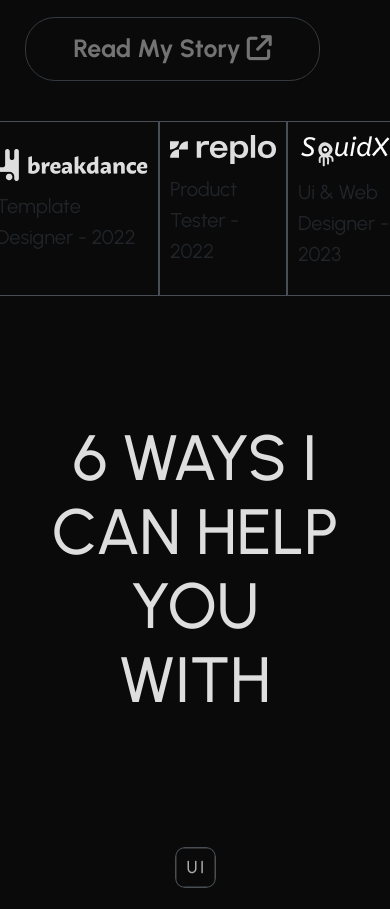
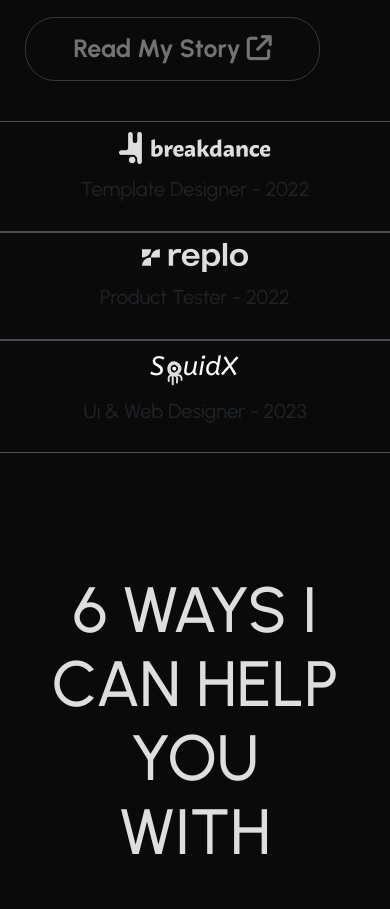
Before and after one commit to ranasami1/Shehab-website-template, a plain HTML site: page index.html in a window 390 px wide. Shown: the part 2585-3494 px from the top of the page. Drawn offline with nearby package versions, Linux system fonts and the light colour scheme.

Commit message:
separator section edit

```diff
--- a/index.html
+++ b/index.html
@@ -85,15 +85,15 @@
               </div>
             </div>
             <div id="separator" class="row">
-              <div class="col">
+              <div class="col-lg-4 col-md-6">
                 <img src="./assest/breakdance-logo 1.png" style="min-width: 50px;">
                <p>Template Designer - 2022</p>
               </div>
-              <div class="col">
+              <div class="col-lg-4 col-md-6">
                 <img src="./assest/replo3_cehpbe 1.png" style="min-width: 50px;">
                 <p>Product Tester - 2022</p>
               </div>
-              <div class="col">
+              <div class="col-lg-4 col-md-6">
                 <img src="./assest/Group 15.png" style="min-width: 50px;">
                 <p>Ui & Web Designer - 2023</p>
               </div>
--- a/style.css
+++ b/style.css
@@ -138,7 +138,8 @@
     margin: 20px 0;
 }
 #separator{
-    height: 160px;
+    height: auto;
+    min-height: 160px;
 }
 #separator div{
     border: #484E53 solid 1px;
@@ -157,7 +158,7 @@
     text-wrap: wrap;
 }
 .sec3{
-    padding: 70px 50px;
+    padding: 50px 50px;
     height: auto;
     border-bottom: rgb(50, 52, 56) solid 1px;
 
```
